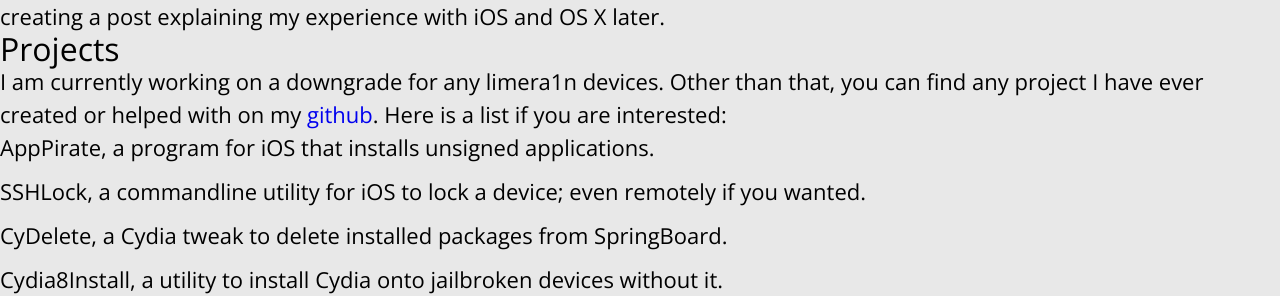
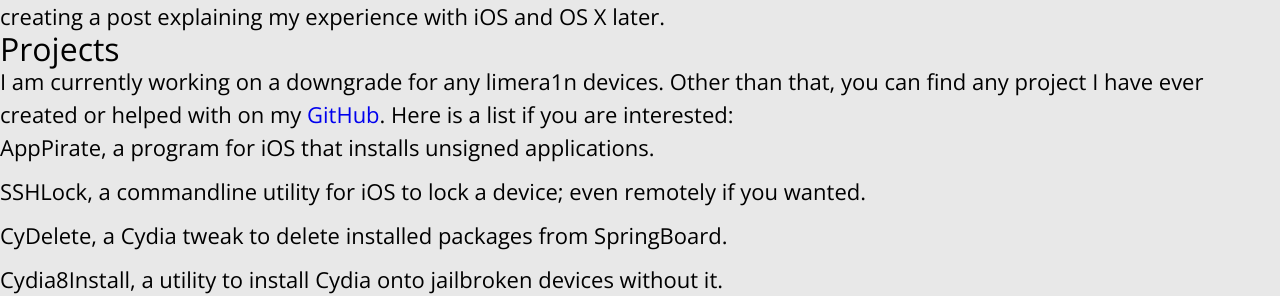
Before and after one commit to dayt0n/dayt0n.github.io, a Jekyll site: the page built from about.md, in a window 1280 px wide and 900 px high, scrolled down 1330 px. Shown: the part 161-457 px from the top of the window. Built offline with Jekyll 4.4.1, drawn with Linux system fonts in a browser that asks for light colours; comment, search, counter and statistics services are not loaded.

Commit message:
Fixed Capitalization

```diff
--- a/about.md
+++ b/about.md
@@ -8,10 +8,10 @@
   feature: techpaper1.png
 ---
 
-I have been developing and `really` exploring iOS for about a year. That is half of the time I have had an iOS device. I will be creating a post explaining my experience with iOS and OS X later.
+I have been developing and **really** exploring iOS for about a year. That is half of the time I have had an iOS device. I will be creating a post explaining my experience with iOS and OS X later.
 
 ###Projects
-I am currently working on a downgrade for any `limera1n` devices. Other than that, you can find any project I have ever created or helped with on my [github](http://github.com/dayt0n). Here is a list if you are interested:
+I am currently working on a downgrade for any `limera1n` devices. Other than that, you can find any project I have ever created or helped with on my [GitHub](http://github.com/dayt0n). Here is a list if you are interested:
 
 * **AppPirate**, a program for iOS that installs unsigned applications.
 * **SSHLock**, a commandline utility for iOS to lock a device; even remotely if you wanted.
```
